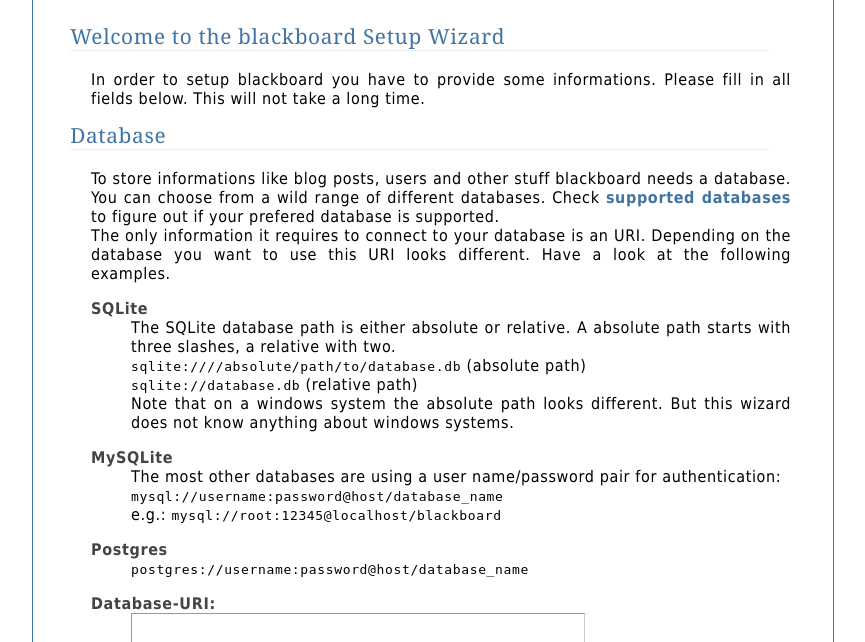
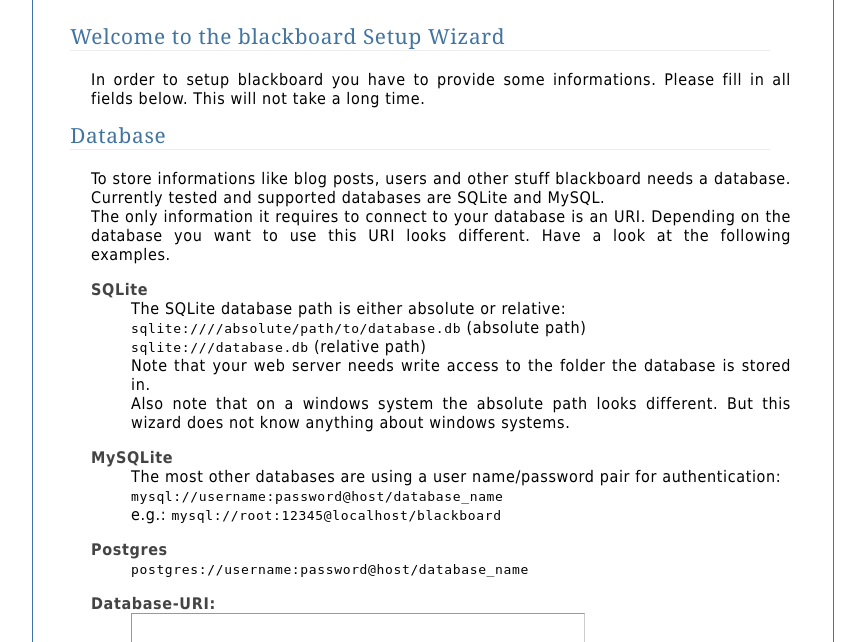
Before and after one commit to davidnieder/blackboard, a Flask app: page / in a window 1280 px wide. Shown: the part 94-736 px from the top of the page, without its empty margins (207-1072 px from the left). Run offline with Flask 2, Linux system fonts and the light colour scheme; parts of the project's set-up code (start-up, migrations or seed data) failed here and were passed over.

Commit message:
more realistic statement about supported dbs ;)

```diff
--- a/blackboard/templates/setup.html
+++ b/blackboard/templates/setup.html
@@ -221,20 +221,18 @@
       <h2>Database</h2>
       <p>
         To store informations like blog posts, users and other stuff blackboard needs
-        a database. You can choose from a wild range of different databases. Check
-        <a href="http://docs.sqlalchemy.org/en/rel_0_7/core/engines.html#supported-databases">
-        supported databases</a> to figure out if your prefered database is supported.<br>
+        a database. Currently tested and supported databases are SQLite and MySQL.<br>
         The only information it requires to connect to your database is an
         URI. Depending on the database you want to use this URI looks different.
         Have a look at the following examples.
       </p>
       <dl>
         <dt>SQLite</dt>
-        <dd>The SQLite database path is either absolute or relative. A absolute path starts
-            with three slashes, a relative with two.<br>
+        <dd>The SQLite database path is either absolute or relative:<br>
             <code>sqlite:////absolute/path/to/database.db</code> (absolute path)<br>
-            <code>sqlite://database.db</code> (relative path)<br>
-            Note that on a windows system the absolute path looks different. But this
+            <code>sqlite:///database.db</code> (relative path)<br>
+            Note that your web server needs write access to the folder the database is stored in.<br>
+            Also note that on a windows system the absolute path looks different. But this
             wizard does not know anything about windows systems.
         </dd>
         <dt>MySQLite</dt>
@@ -258,14 +256,14 @@
       </p>
 
       <dl>
-        <dt>Username
-        <dd><input type="text" name="username" id="username">
-        <dt>Password
-        <dd><input type="password" name="password_1" id="password_1">
-        <dt>Password (repeat)
-        <dd><input type="password" name="password_2" id="password_2">
-        <dt>E-Mail
-        <dd><input type="text" name="email" id="email">
+        <dt>Username</dt>
+        <dd><input type="text" name="username" id="username"></dd>
+        <dt>Password</dt>
+        <dd><input type="password" name="password_1" id="password_1"></dd>
+        <dt>Password (repeat)</dt>
+        <dd><input type="password" name="password_2" id="password_2"></dd>
+        <dt>E-Mail</dt>
+        <dd><input type="text" name="email" id="email"></dd>
       </dl>
 
       <h2>That's all</h2>
```
Also changed, not shown: 1 other file.
